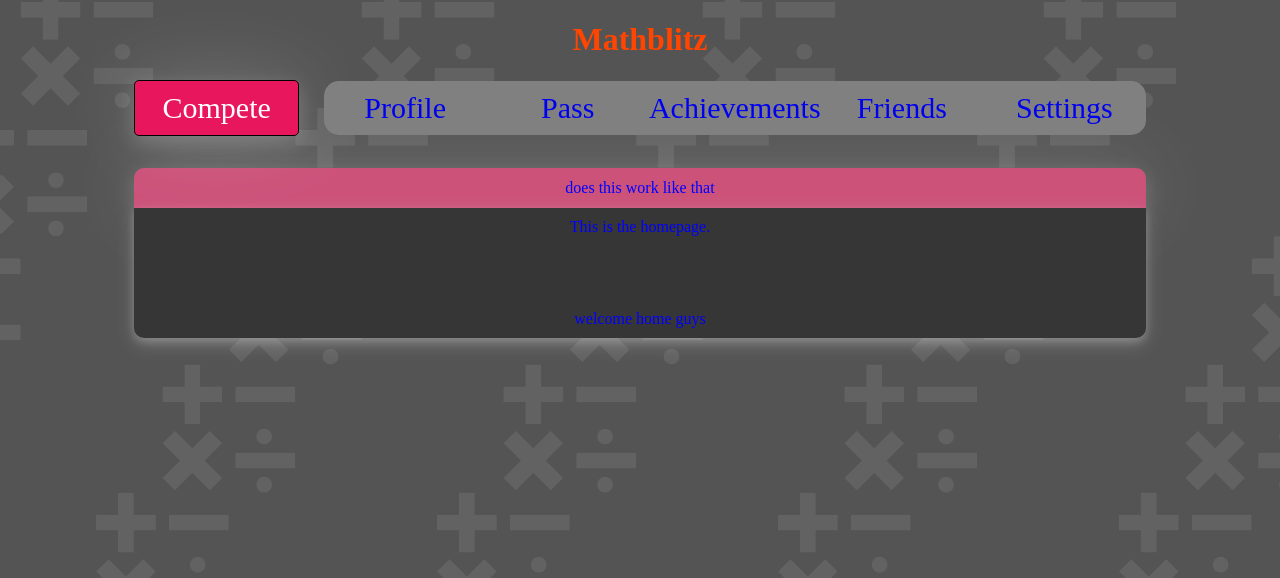
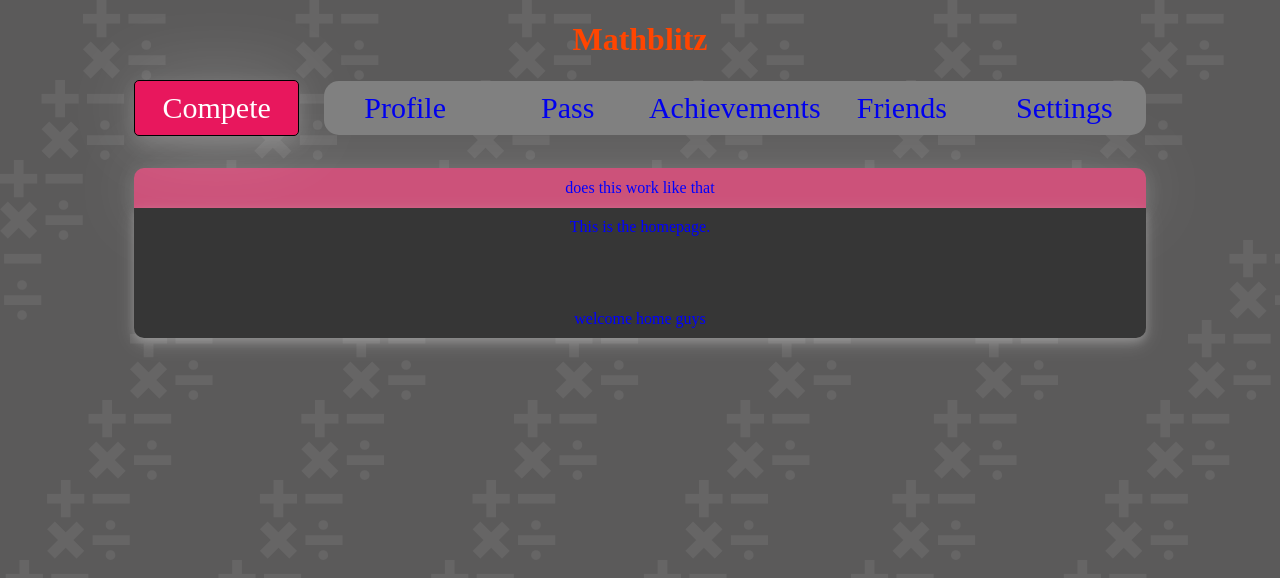
Before and after one commit to aidan-t-chang/mathblitz2, a Django app: page / in a window 1280 px wide. Shown: the top 578 px of the page. Run offline with Django 5.2, Linux system fonts and the light colour scheme; some libraries are stand-ins or nearby versions.

Commit message:
tried to fix the background scaling issue

```diff
--- a/demo/myapp/static/style.css
+++ b/demo/myapp/static/style.css
@@ -9,7 +9,9 @@ nav {
   margin: auto;
 }
 body {
-    background-image: url("imgs/mbg.png");
+    background-image: url("imgs/newnewmbg.png");
+    background-size: cover;
+    background-attachment: scroll;
 }
 
 p {
```
Also changed, not shown: demo/myapp/static/imgs/mbg2.png (renamed from demo/myapp/static/imgs/mbg.png), demo/myapp/static/imgs/newmbg.png (added), demo/myapp/static/imgs/newnewmbg.png (added).
